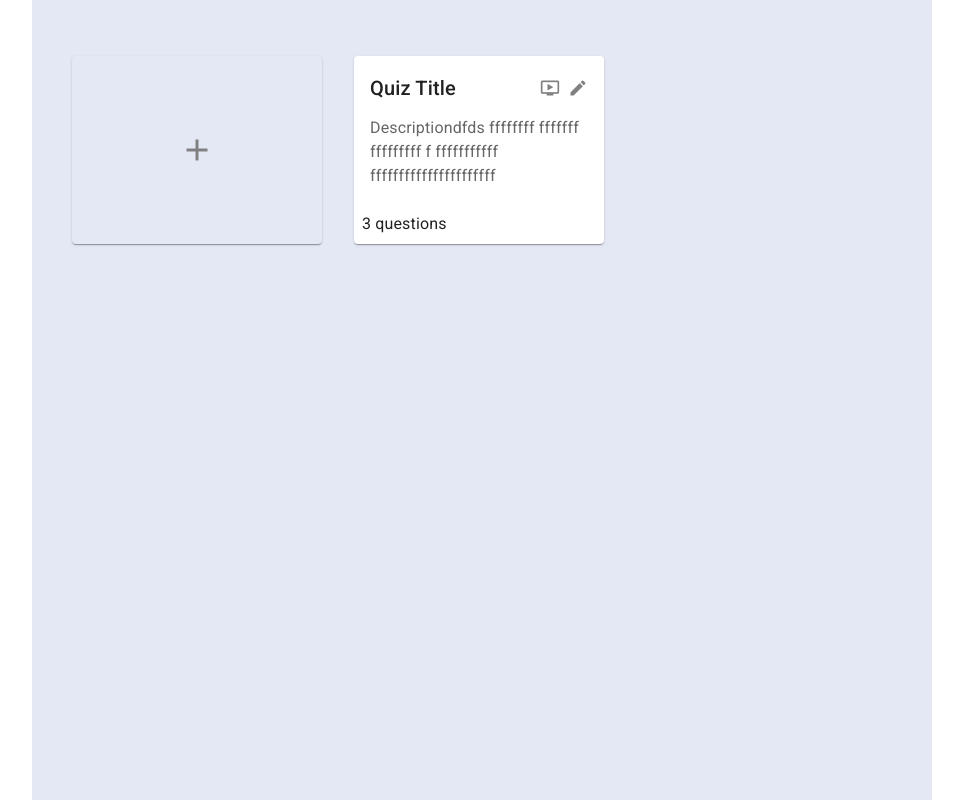
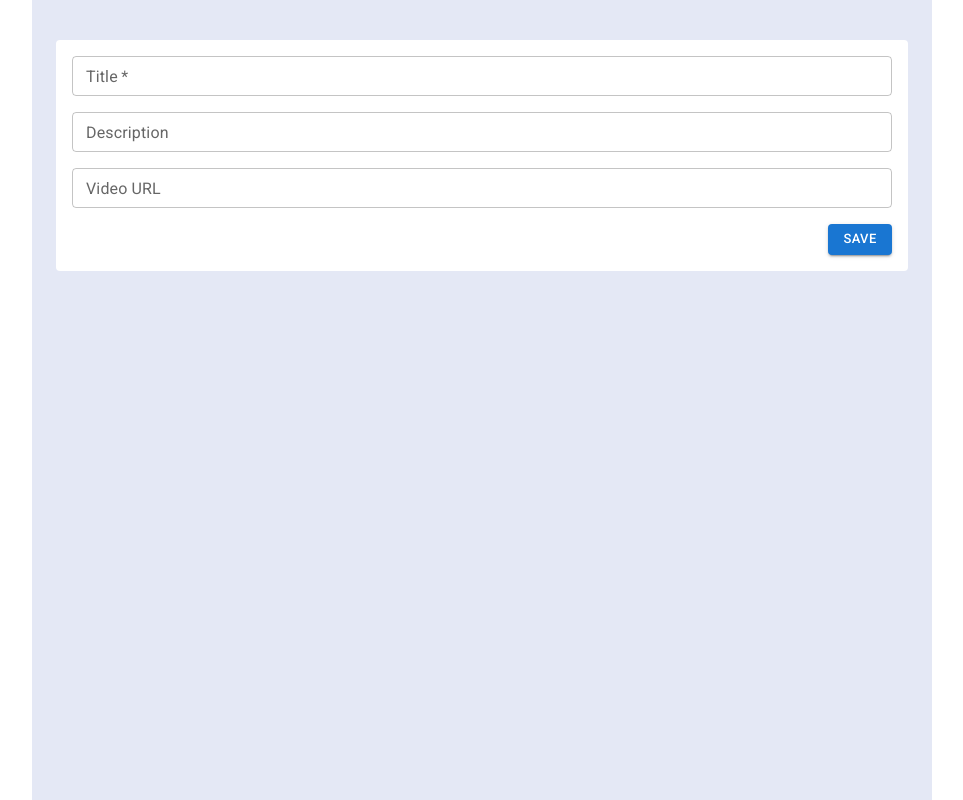
Before and after one commit to amrfekryy/quiz-builder-task, a React (Create React App) app: page / in a window 1280 px wide. Shown: the whole page, without its empty margins (158-1121 px from the left). Built offline with nearby package versions, Linux system fonts and the light colour scheme.

Commit message:
add quiz main data form

```diff
--- a/package.json
+++ b/package.json
@@ -11,13 +11,15 @@
     "@testing-library/jest-dom": "^5.16.2",
     "@testing-library/react": "^12.1.3",
     "@testing-library/user-event": "^13.5.0",
+    "formik": "^2.2.9",
     "react": "^17.0.2",
     "react-dom": "^17.0.2",
     "react-redux": "^7.2.6",
     "react-scripts": "5.0.0",
     "redux": "^4.1.2",
     "uuid": "^8.3.2",
-    "web-vitals": "^2.1.4"
+    "web-vitals": "^2.1.4",
+    "yup": "^0.32.11"
   },
   "scripts": {
     "start": "react-scripts start",
--- a/src/App.js
+++ b/src/App.js
@@ -3,7 +3,8 @@ import {
   CssBaseline,
   Container
 } from '@mui/material'
-import QuizCard from 'components/QuizCard/QuizCard'
+// import QuizCard from 'components/QuizCard/QuizCard'
+import QuizForm from 'components/QuizForm/QuizForm'
 import store from 'store'
 import { Provider } from 'react-redux'
 
@@ -12,7 +13,7 @@ function App() {
     <Provider store={store}>
       <CssBaseline />
       <Container maxWidth="md" sx={{ py: 5, bgcolor: '#E4E8F5', height: '100vh' }}>
-        <QuizCard />
+        <QuizForm />
       </Container>
     </Provider>
   );
--- a/src/components/QuizForm/QuizForm.jsx
+++ b/src/components/QuizForm/QuizForm.jsx
@@ -1,8 +1,56 @@
 import React from 'react'
+import {
+  Paper,
+  Stack,
+  TextField,
+  Button
+} from '@mui/material'
+import { useFormik } from 'formik'
+
+
+const fields = [
+  { name: 'title', label: 'Title', required: true },
+  { name: 'description', label: 'Description', multiline: true },
+  { name: 'url', label: 'Video URL' },
+]
 
 function QuizForm() {
+
+  const { handleChange, handleSubmit, values } = useFormik({
+    initialValues: {
+      title: '',
+      description: '',
+      url: '',
+    },
+    onSubmit: values => {
+      alert(JSON.stringify(values, null, 2));
+    },
+  });
+
   return (
-    <div>QuizForm</div>
+    <Paper elevation={0} sx={{ p: 2 }}>
+      <Stack spacing={2}>
+        {
+          fields.map(field => {
+            return <TextField
+              variant="outlined"
+              size="small"
+              {...field}
+              onChange={handleChange}
+              value={values[field.name]}
+            />
+          })
+        }
+      </Stack>
+      <Stack direction="row" justifyContent="flex-end" mt={2}>
+        <Button
+          variant="contained" size="small"
+          onClick={handleSubmit}
+        >
+          Save
+        </Button>
+      </Stack>
+    </Paper>
   )
 }
 
```
Also changed, not shown: 1 other file (tests, documents, lock files or other folders).
